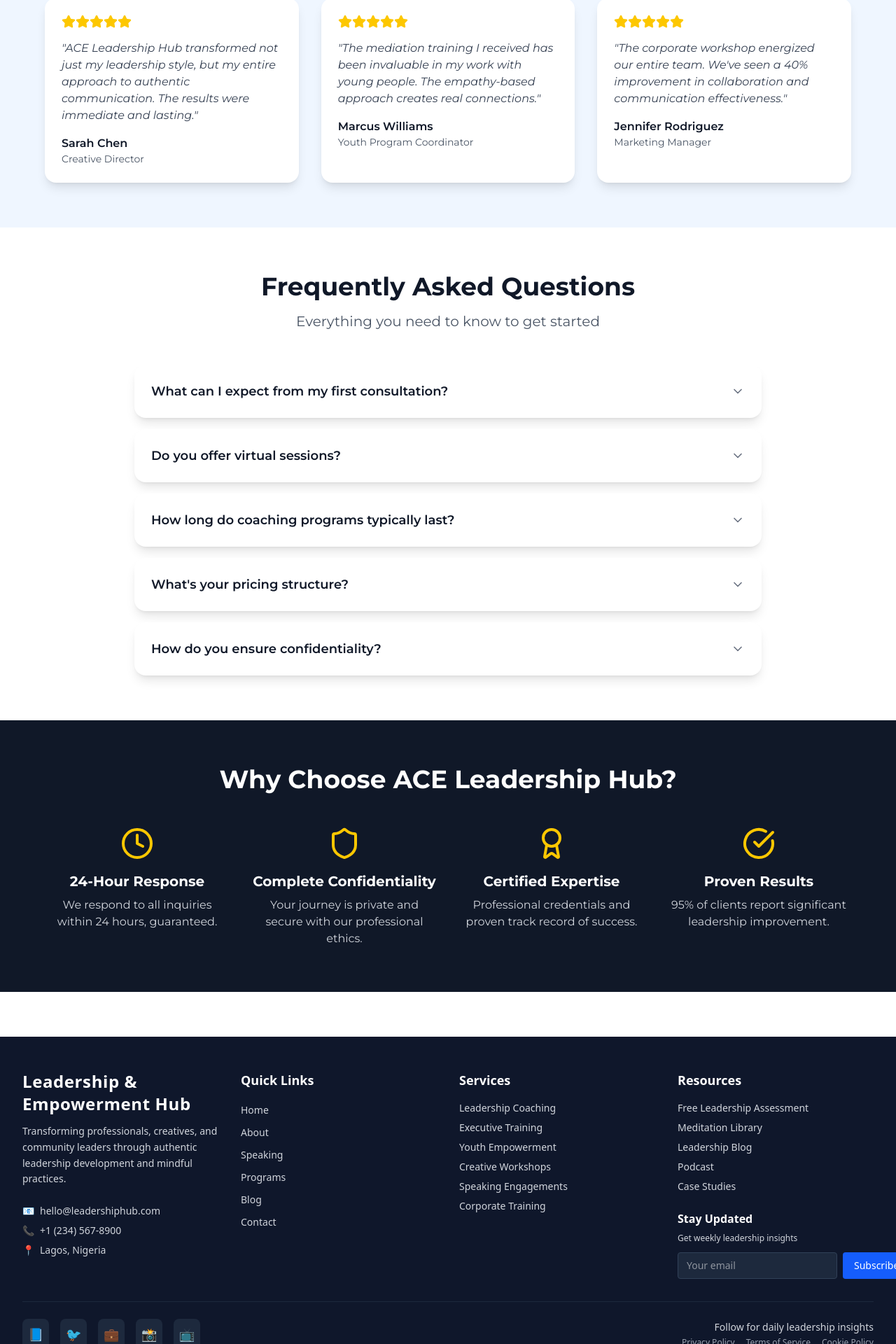
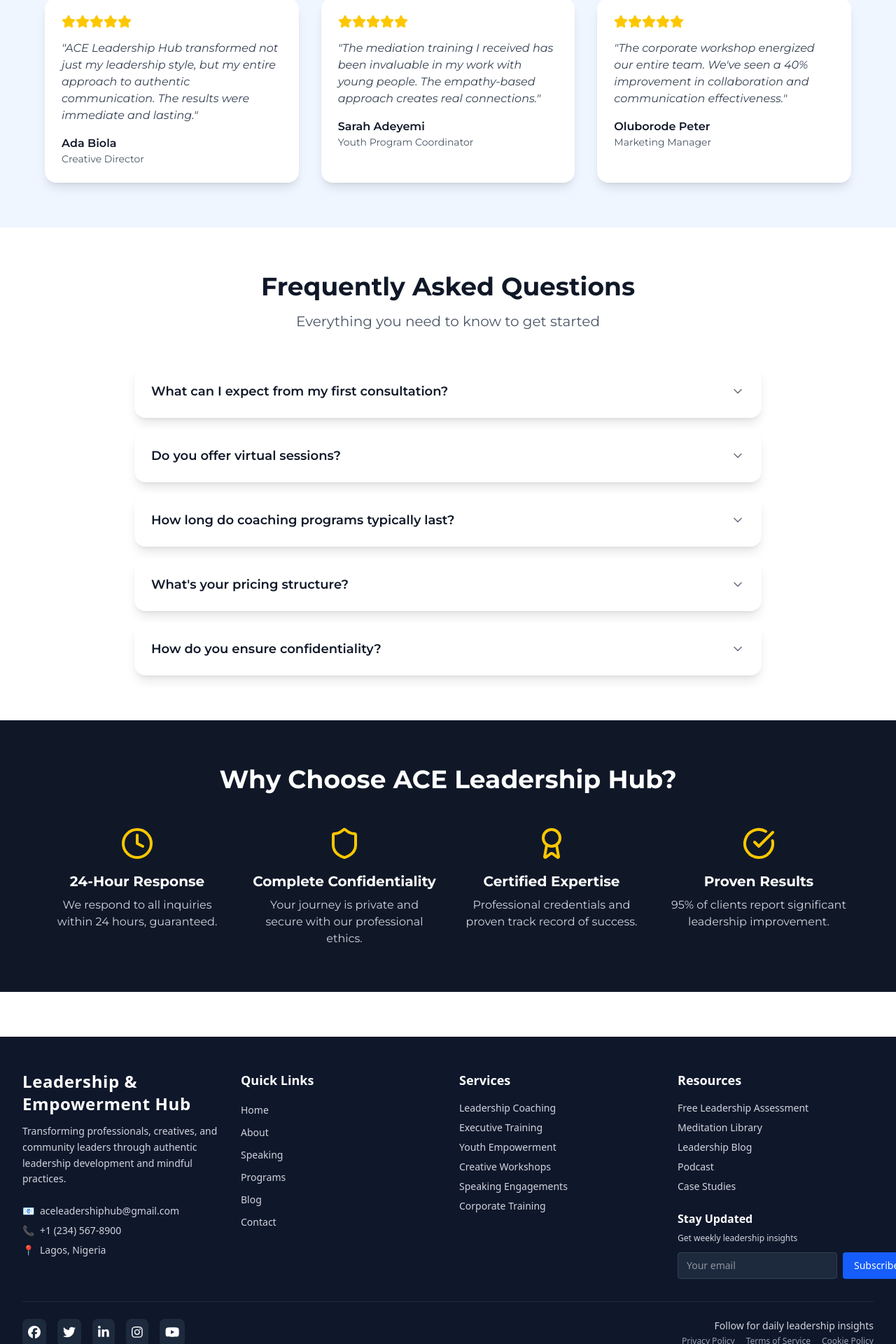
Before and after one commit to Udeme01/AMH, a React (Vite) app: page /contact in a window 1280 px wide. Shown: the part 1143-3063 px from the top of the page at 70% size. Built offline with nearby package versions, Linux system fonts and the light colour scheme.

Commit message:
fix: fixed button styling design in founder jsx component

```diff
--- a/src/component/homepage/Founder.jsx
+++ b/src/component/homepage/Founder.jsx
@@ -1,3 +1,4 @@
+import { Link } from "react-router";
 import founder from "/assets/images/ade.jpg";
 
 const Founder = () => {
@@ -63,7 +64,7 @@ const Founder = () => {
             </p>
           </div>
 
-          <button className="w-full sm:w-auto border-2 border-blue-900 text-blue-900 px-8 py-3 text-lg font-regular capitalize tracking-wide cursor-pointer mt-8 transition-all duration-300 hover:bg-blue-900 hover:text-white hover:shadow-lg active:scale-95">
+          <button className="w-full bg-blue-900 text-white sm:w-auto px-8 py-3 text-lg font-regular capitalize tracking-wide cursor-pointer mt-8 transition-all duration-500 hover:text-white hover:shadow-lg hover:scale-95">
             More about me
           </button>
         </section>
@@ -141,8 +142,8 @@ const Founder = () => {
 
           {/* Clear float to ensure button appears below everything */}
           <div className="clear-left pt-8">
-            <button className="border-2 border-blue-900 text-blue-900 px-8 py-3 text-lg font-regular capitalize tracking-wide cursor-pointer transition-all duration-300 hover:bg-blue-900 hover:text-white hover:shadow-lg active:scale-95">
-              More about me
+            <button className="bg-blue-900 text-white px-8 py-3 text-lg font-regular capitalize tracking-wide cursor-pointer transition-all duration-500 hover:shadow-lg hover:scale-95">
+              <Link to="/about">More about me</Link>
             </button>
           </div>
         </div>
--- a/src/component/layout/Footer.jsx
+++ b/src/component/layout/Footer.jsx
@@ -1,18 +1,18 @@
-import React from "react";
-
-// Mock data - replace with your actual data imports
-const footerData = [
-  { icon: "👥", numbers: "500+", textDescription: "Lives Transformed" },
-  { icon: "🏢", numbers: "50+", textDescription: "Organizations Served" },
-  { icon: "⭐", numbers: "10+", textDescription: "Years of Experience" },
-];
+import { FontAwesomeIcon } from "@fortawesome/react-fontawesome";
+import {
+  faFacebook,
+  faTwitter,
+  faLinkedinIn,
+  faInstagram,
+  faYoutube,
+} from "@fortawesome/free-brands-svg-icons";
 
 const socialLinks = [
-  { icon: "📘", platform: "Facebook", url: "#" },
-  { icon: "🐦", platform: "Twitter", url: "#" },
-  { icon: "💼", platform: "LinkedIn", url: "#" },
-  { icon: "📸", platform: "Instagram", url: "#" },
-  { icon: "📺", platform: "YouTube", url: "#" },
+  { icon: faFacebook, platform: "Facebook", url: "#" },
+  { icon: faTwitter, platform: "Twitter", url: "#" },
+  { icon: faLinkedinIn, platform: "LinkedIn", url: "#" },
+  { icon: faInstagram, platform: "Instagram", url: "#" },
+  { icon: faYoutube, platform: "YouTube", url: "#" },
 ];
 
 const NAV_LINKS = [
@@ -52,7 +52,7 @@ const Footer = () => {
                   href="mailto:hello@leadershiphub.com"
                   className="hover:text-white transition-colors"
                 >
-                  hello@leadershiphub.com
+                  aceleadershiphub@gmail.com
                 </a>
               </div>
               <div className="flex items-center gap-2">
@@ -191,7 +191,7 @@ const Footer = () => {
                   className="bg-slate-800 hover:bg-blue-600 p-2 rounded-lg transition-colors"
                   aria-label={social.platform}
                 >
-                  <span className="text-lg">{social.icon}</span>
+                  <FontAwesomeIcon icon={social.icon} className="text-lg" />
                 </a>
               ))}
             </div>
--- a/src/index.css
+++ b/src/index.css
@@ -1,5 +1,5 @@
 @import "tailwindcss";
-@import url("https://fonts.googleapis.com/css2?family=Montserrat:ital,wght@0,100..900;1,100..900&display=swap");
+/* @import url("https://fonts.googleapis.com/css2?family=Montserrat:ital,wght@0,100..900;1,100..900&display=swap"); */
 
 @theme {
   --font-montserrat: "Montserrat", "sans-serif";
--- a/src/pages/About.jsx
+++ b/src/pages/About.jsx
@@ -56,21 +56,21 @@ const About = () => {
 
   const testimonials = [
     {
-      name: "Sarah Johnson",
+      name: "Sarah Adeyemi",
       role: "Creative Director, Tech Startup",
       quote:
         "The clarity I gained about my authentic leadership style transformed not just my career, but my entire approach to life.",
       rating: 5,
     },
     {
-      name: "Michael Chen",
+      name: "Michael Sanwo-Olu",
       role: "Community Leader",
       quote:
         "Learning to speak up without desperation while maintaining empathy - this changed everything in my advocacy work.",
       rating: 5,
     },
     {
-      name: "Aisha Okonkwo",
+      name: "Aisha Kosoko",
       role: "Young Entrepreneur",
       quote:
         "ACE Leadership Hub taught me that being who I am supposed to be is not just enough - it is everything.",
--- a/src/pages/Contact.jsx
+++ b/src/pages/Contact.jsx
@@ -80,17 +80,17 @@ const Contact = () => {
 
   const testimonials = [
     {
-      name: "Sarah Chen",
+      name: "Ada Biola",
       role: "Creative Director",
       text: "ACE Leadership Hub transformed not just my leadership style, but my entire approach to authentic communication. The results were immediate and lasting.",
     },
     {
-      name: "Marcus Williams",
+      name: "Sarah Adeyemi",
       role: "Youth Program Coordinator",
       text: "The mediation training I received has been invaluable in my work with young people. The empathy-based approach creates real connections.",
     },
     {
-      name: "Jennifer Rodriguez",
+      name: "Oluborode Peter",
       role: "Marketing Manager",
       text: "The corporate workshop energized our entire team. We've seen a 40% improvement in collaboration and communication effectiveness.",
     },
```
